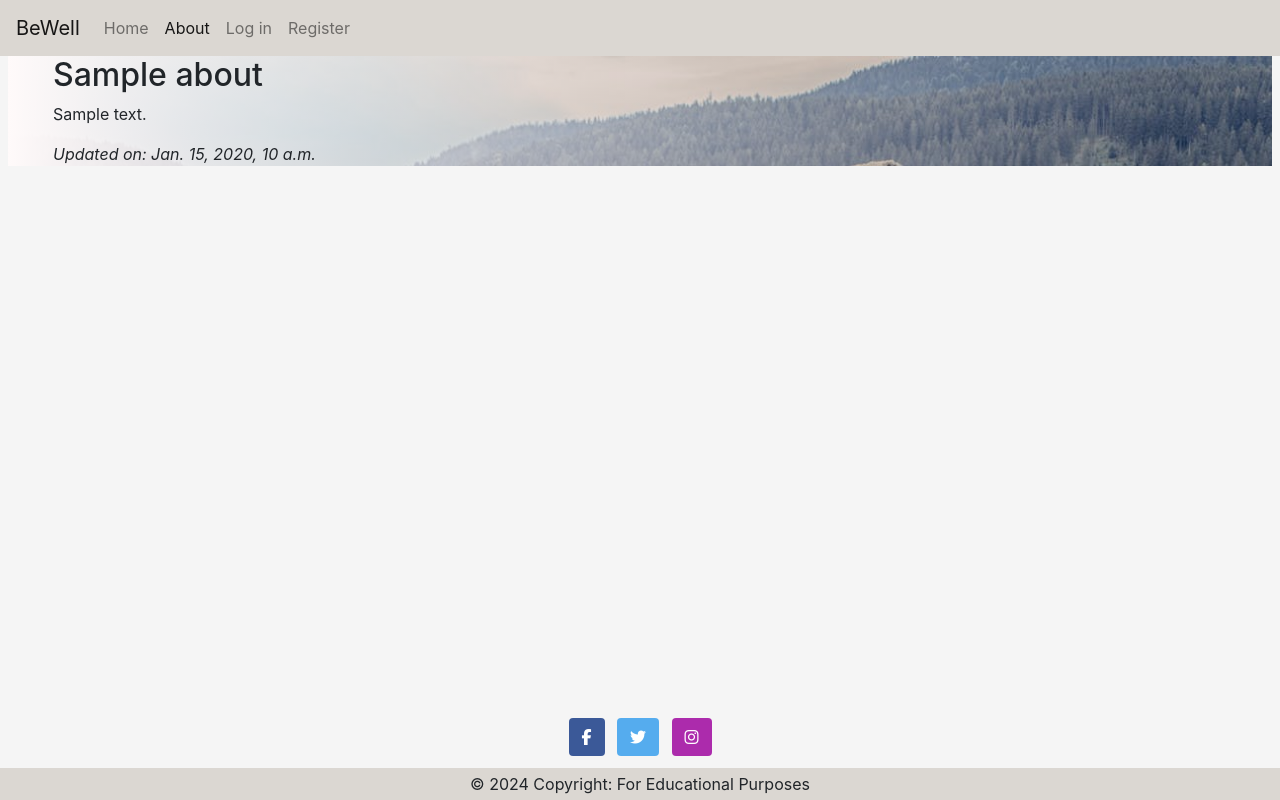
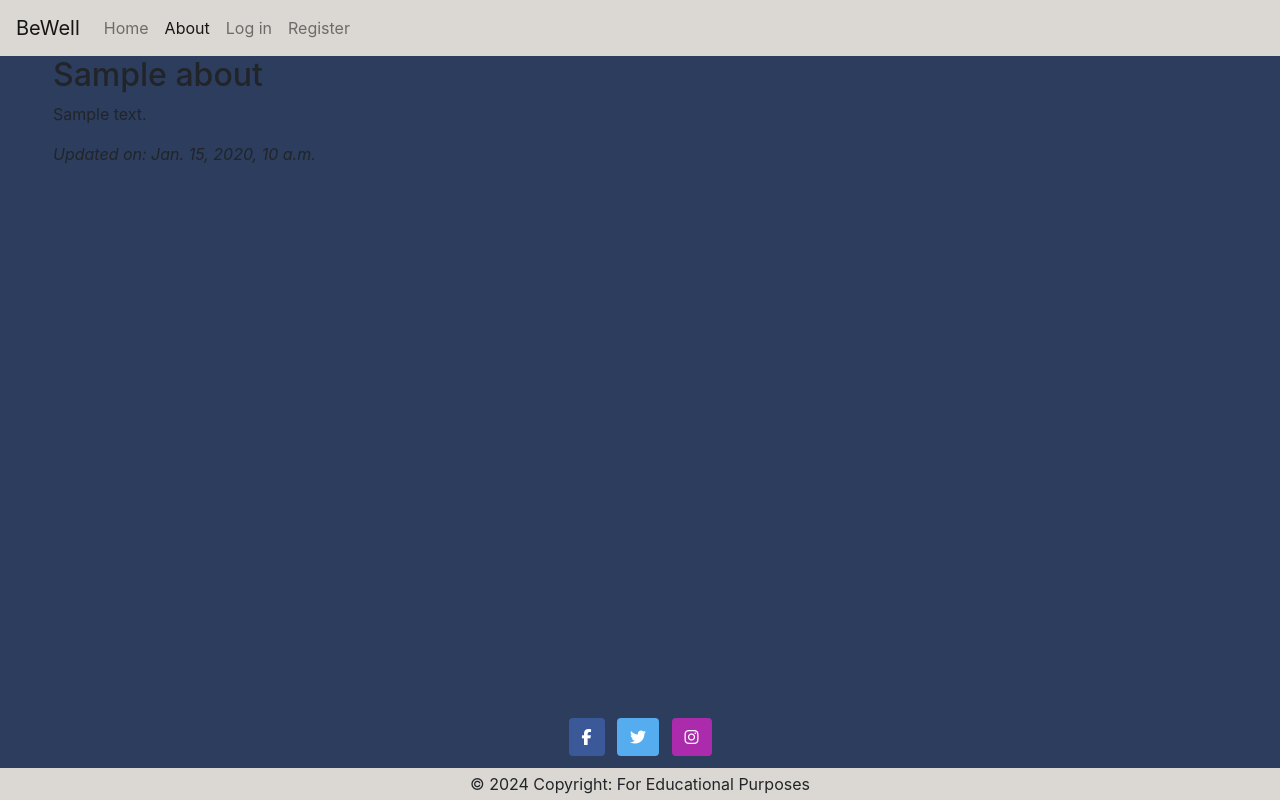
Before and after one commit to madeleine2086/pp4, a Django app: page /about/ in a window 1280 px wide. Run offline with Django 4.2, Linux system fonts and the light colour scheme; tables that the repository leaves empty hold one stand-in row (values such as "Sample post"); some libraries are stand-ins or nearby versions.

Commit message:
corrected footer position

```diff
--- a/static/css/style.css
+++ b/static/css/style.css
@@ -1,29 +1,3 @@
-
-
-/* "About" styles - Bootstrap */
-
-.background-white {
-    background-image: linear-gradient(to left, rgba(250,250,250,0), rgba(255,250,250,1));
+body {
+    background-color: #2d3d5e;
 }
-
-#bg-pic {
-    background-image: url(../images/nature1.jpg);
-    background-repeat: no-repeat;
-    background-size: cover;
-    margin-bottom: 0;
-}
-
-main, body {
-    background-color: #f5f5f5;
-    margin-bottom: 0;
-    padding-bottom: 3;
-}
-
-/* Responsive styling */
-
-@media (max-width: 532px) {
-    #background-pic {
-        background-image: none;
-        background-color: beige;
-    }
-}
--- a/templates/base.html
+++ b/templates/base.html
@@ -16,9 +16,10 @@
         integrity="sha384-ggOyR0iXCbMQv3Xipma34MD+dH/1fQ784/j6cY/iJTQUOhcWr7x9JvoRxT2MZw1T" crossorigin="anonymous">
     <!-- Custom CSS -->
     <link rel="stylesheet" href="{% static 'css/style.css' %}">
+
     <title>BeWell Blog</title>
 </head>
-<body>
+<body class="d-flex flex-column min-vh-100">
     <!-- Navigation -->
     <nav class="navbar navbar-expand-lg navbar-light fixed-top" style="background-color: #dbd7d2;">
         <a class="navbar-brand" href="{% url 'home' %}">BeWell</a>
@@ -74,9 +75,8 @@
 
     </main>
 
-
     <!-- Bootstrap Footer -->
-    <footer class="bg-body-tertiary text-center fixed-bottom" style="background-color: transparent;">
+    <footer class="bg-body-tertiary text-center mt-auto" style="background-color: transparent;">
       <!-- Grid container -->
       <div class="container p-1 mt-1">
         <!-- Section: Social media -->
@@ -123,9 +123,7 @@
       <!-- Copyright -->
     </footer>
 
-    <script src="https://code.jquery.com/jquery-3.3.1.slim.min.js" integrity="sha384-q8i/X+965DzO0rT7abK41JStQIAqVgRVzpbzo5smXKp4YfRvH+8abtTE1Pi6jizo" crossorigin="anonymous"></script>
-    <script src="https://cdn.jsdelivr.net/npm/popper.js@1.14.7/dist/umd/popper.min.js" integrity="sha384-UO2eT0CpHqdSJQ6hJty5KVphtPhzWj9WO1clHTMGa3JDZwrnQq4sF86dIHNDz0W1" crossorigin="anonymous"></script>
-    <script src="https://cdn.jsdelivr.net/npm/bootstrap@4.3.1/dist/js/bootstrap.min.js" integrity="sha384-JjSmVgyd0p3pXB1rRibZUAYoIIy6OrQ6VrjIEaFf/nJGzIxFDsf4x0xIM+B07jRM" crossorigin="anonymous"></script>
+
     <!-- Font Awesome -->
     <script src="https://kit.fontawesome.com/ee41a8088f.js" crossorigin="anonymous"></script>
 
```
